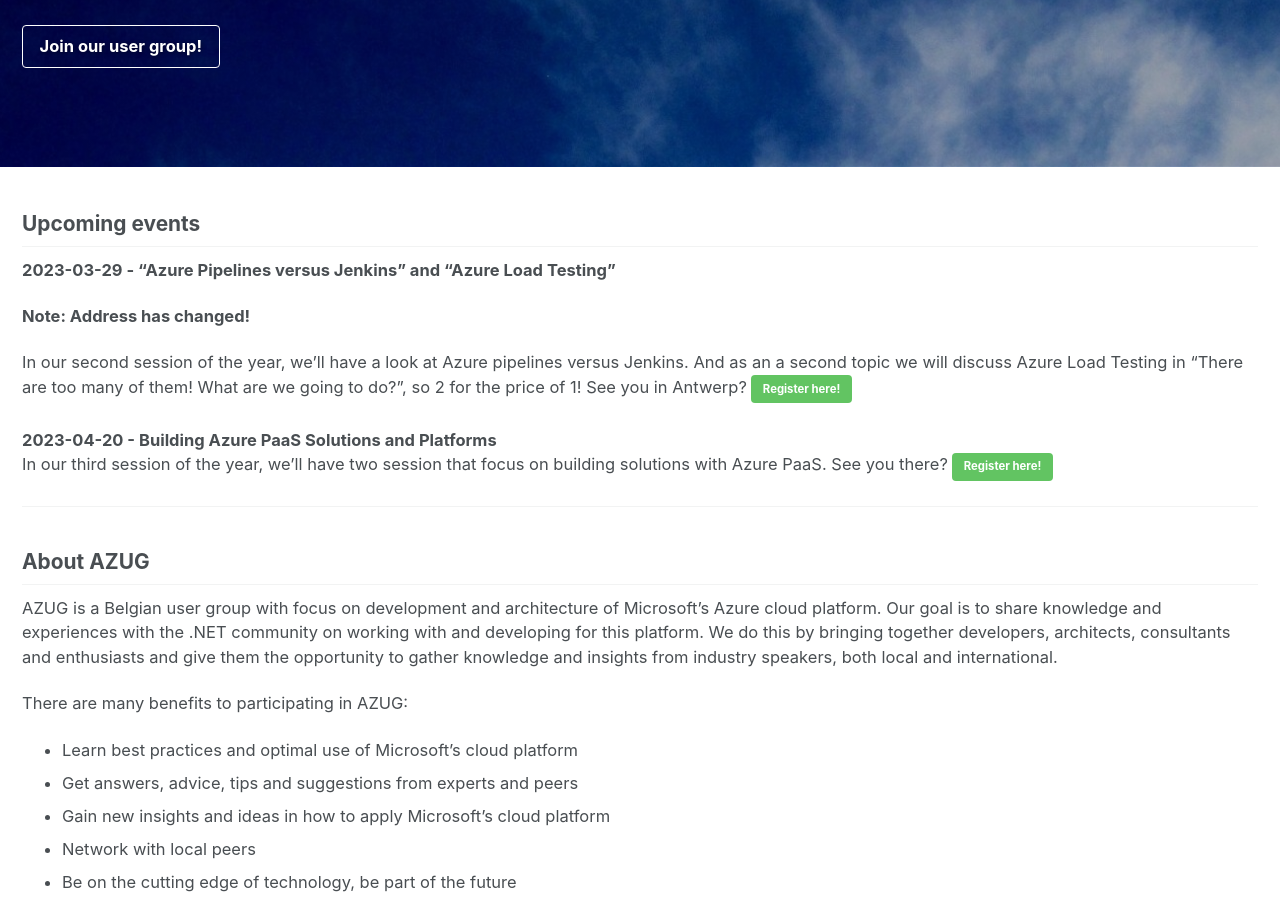
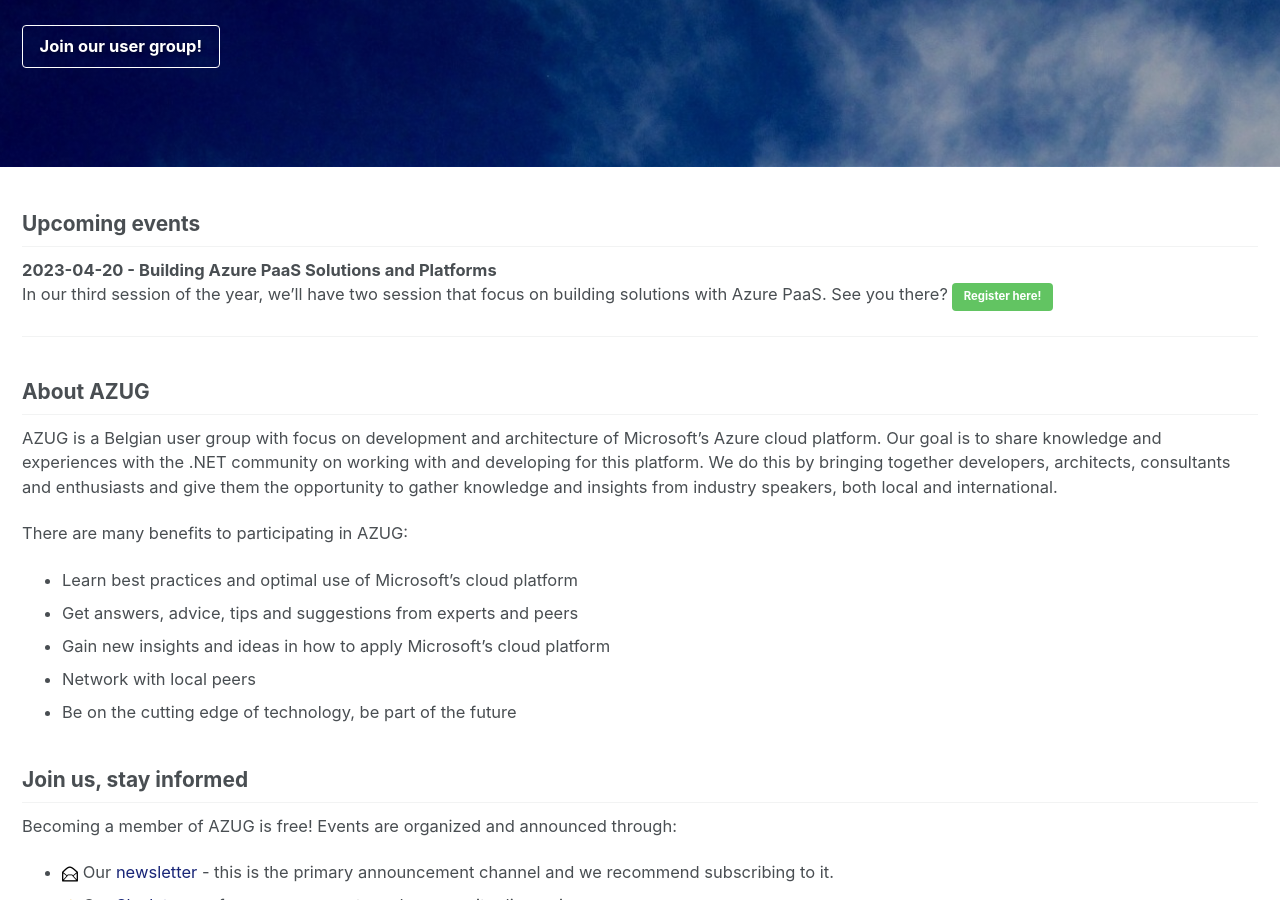
Before and after one commit to AzugBe/azugbe.github.io, a Jekyll site: the page built from index.md, in a window 1280 px wide and 900 px high, scrolled down 392 px. Built offline with Jekyll 4.4.1, drawn with Linux system fonts in a browser that asks for light colours; comment, search, counter and statistics services are not loaded.

Commit message:
Took out March 29th event

```diff
--- a/index.md
+++ b/index.md
@@ -15,12 +15,6 @@ excerpt: "The Belgium Azure User Group focuses on knowledge sharing and networki
 ## Upcoming events
 
 <!--There are no upcoming events.-->
-
-**2023-03-29 - "Azure Pipelines versus Jenkins" and "Azure Load Testing"**<br>
-
-**Note: Address has changed!**
-
-In our second session of the year, we'll have a look at Azure pipelines versus Jenkins. And as an a second topic we will discuss Azure Load Testing in "There are too many of them! What are we going to do?", so 2 for the price of 1! See you in Antwerp? [Register here!](https://www.azug.be/events/2023/03/29/azure-pipelines-versus-jenkins){: .btn .btn--success}
 
 **2023-04-20 - Building Azure PaaS Solutions and Platforms**<br>
 In our third session of the year, we'll have two session that focus on building solutions with Azure PaaS. See you there? [Register here!](https://www.azug.be/events/2023/04/20/building-azure-paas-solutions-and-platforms){: .btn .btn--success}
```
